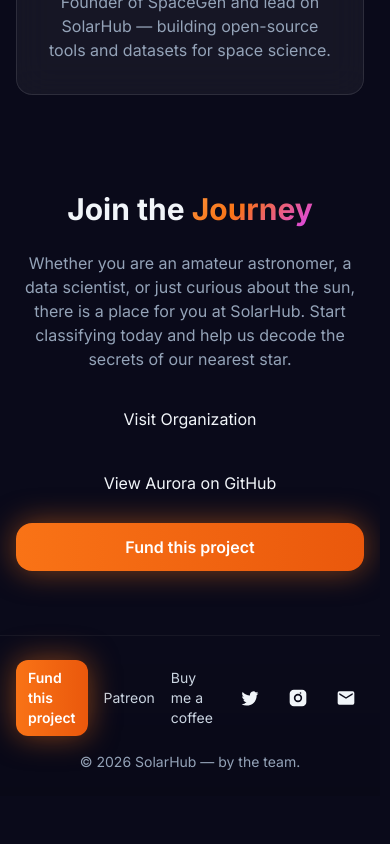
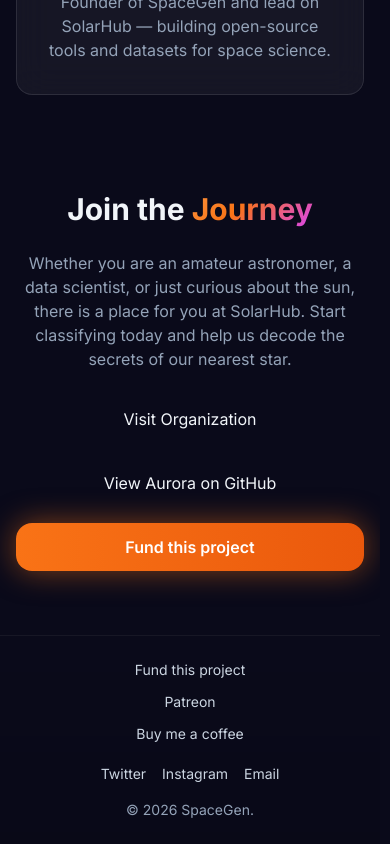
Before and after one commit to space-gen/solarhub, a React (Vite) app: page /#/about in a window 390 px wide. Shown: the part 1861-2705 px from the top of the page. Before the commit the page ends 2657 px from the top, so only its background shows below. Built offline with nearby package versions, Linux system fonts and the light colour scheme.

Commit message:
fix(ui): footer mobile layout, remove buttons; add fallback avatar; update README to prefer GH Pages\n\nCo-authored-by: Copilot <223556219+Copilot@users.noreply.github.com>

```diff
--- a/src/components/Footer.tsx
+++ b/src/components/Footer.tsx
@@ -5,43 +5,39 @@ export default function Footer() {
 
   return (
     <footer className="w-full border-t border-white/[0.06] bg-gradient-to-t from-black/10 to-transparent py-6">
-      <div className="max-w-7xl mx-auto px-4 sm:px-6 lg:px-8 flex flex-col md:flex-row items-center justify-between gap-4">
-        <div className="flex items-center gap-4">
-          <Link to="/funding" className="btn-solar px-3 py-2 rounded-xl text-sm" aria-label="Support SolarHub (opens funding page)">
+      <div className="max-w-7xl mx-auto px-4 sm:px-6 lg:px-8 flex flex-col items-center gap-4">
+        <div className="w-full flex flex-col items-center gap-3">
+          <div className="flex flex-col sm:flex-row sm:items-center gap-3 w-full sm:w-auto justify-center">
+            <Link to="/funding" className="text-slate-300 hover:underline text-sm text-center" aria-label="Support SolarHub (opens funding page)">
               Fund this project
             </Link>
 
-          <a href="https://www.patreon.com/SoumyadipKarforma" target="_blank" rel="noopener noreferrer" className="text-slate-300 hover:underline text-sm">
+            <a href="https://www.patreon.com/SoumyadipKarforma" target="_blank" rel="noopener noreferrer" className="text-slate-300 hover:underline text-sm text-center">
               Patreon
             </a>
 
-          <a href="https://www.buymeacoffee.com/soumyadipkarforma" target="_blank" rel="noopener noreferrer" className="text-slate-300 hover:underline text-sm">
+            <a href="https://www.buymeacoffee.com/soumyadipkarforma" target="_blank" rel="noopener noreferrer" className="text-slate-300 hover:underline text-sm text-center">
               Buy me a coffee
             </a>
+          </div>
 
-          <nav className="flex items-center gap-3" aria-label="Social links">
-            <a href="https://twitter.com/" target="_blank" rel="noopener noreferrer" className="btn-secondary p-2 rounded" aria-label="Twitter">
-              <svg xmlns="http://www.w3.org/2000/svg" viewBox="0 0 24 24" className="w-5 h-5" fill="currentColor" aria-hidden>
-                <path d="M22 5.92c-.68.3-1.4.5-2.16.6.78-.46 1.38-1.2 1.66-2.07-.74.44-1.56.76-2.43.93a4.1 4.1 0 0 0-7 3.73A11.63 11.63 0 0 1 3.16 4.9a4.07 4.07 0 0 0-.56 2.06c0 1.42.72 2.67 1.82 3.4-.67 0-1.3-.2-1.86-.5v.05c0 1.99 1.42 3.64 3.3 4.02-.34.1-.7.15-1.07.15-.26 0-.52-.02-.77-.07.52 1.62 2.03 2.8 3.82 2.83A8.23 8.23 0 0 1 2 19.54 11.61 11.61 0 0 0 8.29 21c7.55 0 11.68-6.26 11.68-11.69v-.53c.8-.6 1.5-1.36 2.06-2.22-.74.33-1.53.56-2.36.66z" />
-              </svg>
+          <nav className="flex items-center gap-4 justify-center mt-2">
+            <a href="https://twitter.com/soumyadip_k" target="_blank" rel="noopener noreferrer" className="text-slate-300 hover:underline text-sm" aria-label="Twitter">
+              Twitter
             </a>
 
-            <a href="https://instagram.com/" target="_blank" rel="noopener noreferrer" className="btn-secondary p-2 rounded" aria-label="Instagram">
-              <svg xmlns="http://www.w3.org/2000/svg" viewBox="0 0 24 24" className="w-5 h-5" fill="currentColor" aria-hidden>
-                <path d="M7 2h10a5 5 0 0 1 5 5v10a5 5 0 0 1-5 5H7a5 5 0 0 1-5-5V7a5 5 0 0 1 5-5zm8 3a1 1 0 1 0 0 2 1 1 0 0 0 0-2zM12 7a5 5 0 1 0 .001 10.001A5 5 0 0 0 12 7zm0 2a3 3 0 1 1 0 6 3 3 0 0 1 0-6z" />
-              </svg>
+            <a href="https://instagram.com/soumyadip_karforma" target="_blank" rel="noopener noreferrer" className="text-slate-300 hover:underline text-sm" aria-label="Instagram">
+              Instagram
             </a>
 
-            <a href="mailto:soumyadipkarforma02@gmail.com" className="btn-secondary p-2 rounded" aria-label="Email">
-              <svg xmlns="http://www.w3.org/2000/svg" viewBox="0 0 24 24" className="w-5 h-5" fill="currentColor" aria-hidden>
-                <path d="M20 4H4a2 2 0 0 0-2 2v12a2 2 0 0 0 2 2h16a2 2 0 0 0 2-2V6a2 2 0 0 0-2-2zm0 4l-8 5-8-5V6l8 5 8-5v2z" />
-              </svg>
+            <a href="mailto:soumyadipkarforma02@gmail.com" className="text-slate-300 hover:underline text-sm" aria-label="Email">
+              Email
             </a>
           </nav>
         </div>
 
-        <div className="text-sm text-slate-400">
-          <span>© {year} SolarHub — by the team.</span>
+        <div className="text-sm text-slate-400 text-center w-full">
+          <span>© {year} SpaceGen.</span>
         </div>
       </div>
     </footer>
--- a/src/pages/About.tsx
+++ b/src/pages/About.tsx
@@ -76,7 +76,12 @@ export default function About() {
         <motion.div variants={itemVariants} className="glass p-8 rounded-2xl flex flex-col gap-4 text-center">
           {/* Founder profile - upload image to public/images/soumyadipkarforma.png */}
           {/* Example import (optional): import founderImg from '@/assets/soumyadipkarforma.png'; */}
-          <img src="/images/soumyadipkarforma.png" alt="Soumyadip Karforma, Founder" className="w-32 h-32 rounded-full object-cover mx-auto" />
+          <img
+            src="/images/soumyadipkarforma.png"
+            alt="Soumyadip Karforma, Founder"
+            className="w-32 h-32 rounded-full object-cover mx-auto"
+            onError={(e) => { (e.currentTarget as HTMLImageElement).src = '/images/fallback-avatar.svg'; }}
+          />
           <h3 className="mt-4 text-xl font-bold text-slate-100">Soumyadip Karforma</h3>
           <p className="text-slate-400 mt-2">Founder of SpaceGen and lead on SolarHub — building open-source tools and datasets for space science.</p>
         </motion.div>
```
Also changed, not shown: public/images/fallback-avatar.svg (added), 1 other file (tests, documents, lock files or other folders). Lines whose indentation alone changed are shown as unchanged.
